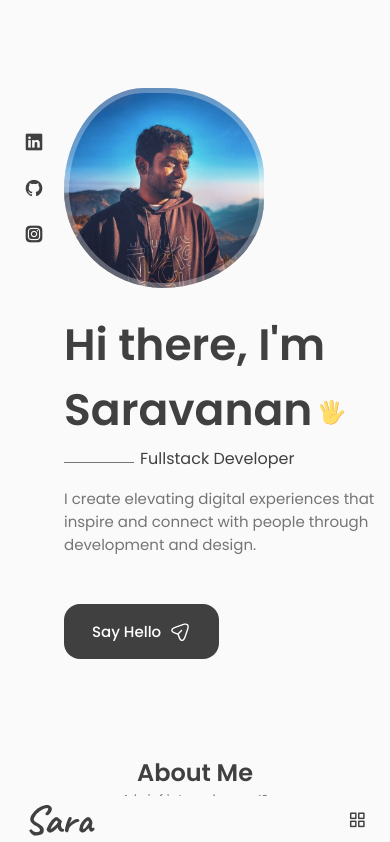
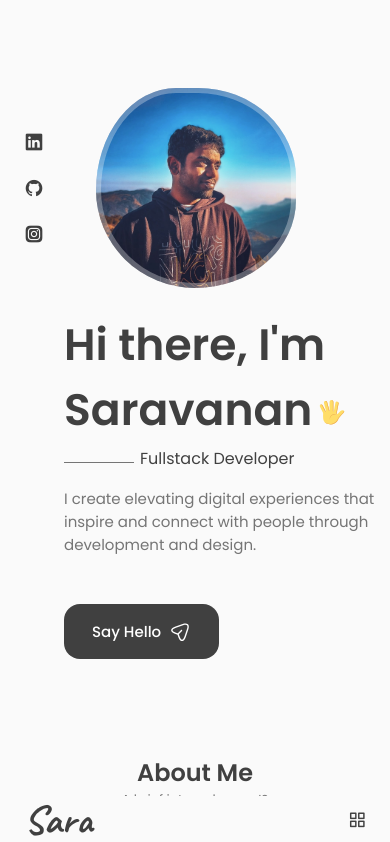
Before and after one commit to saraV97/my-portfolio, a React (Vite) app: page / in a window 390 px wide. Shown: the top 842 px of the page. Built offline with nearby package versions, Linux system fonts and the light colour scheme.

Commit message:
pre final 2

```diff
--- a/src/components/home/home.scss
+++ b/src/components/home/home.scss
@@ -196,8 +196,15 @@
   }
 }
 
+@media screen and (max-width: 576px) {
+  .home__img {
+    position: relative;
+    left: 2rem;
+  }
+}
+
 /* For small devices */
-@media screen and (max-width: 350px) {
+@media screen and (max-width: 375px) {
   .home__img {
     width: 180px;
     height: 180px;
```
